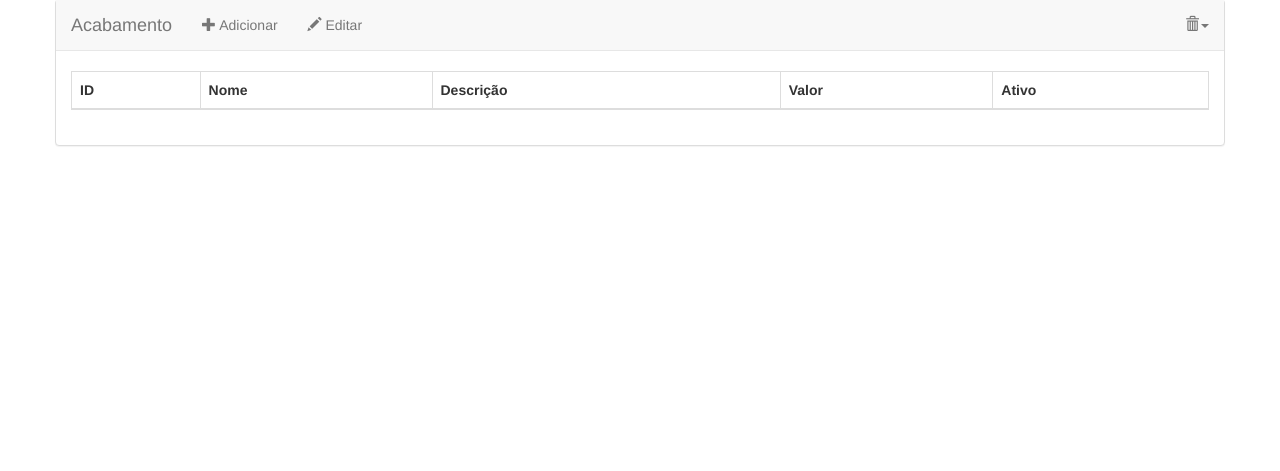
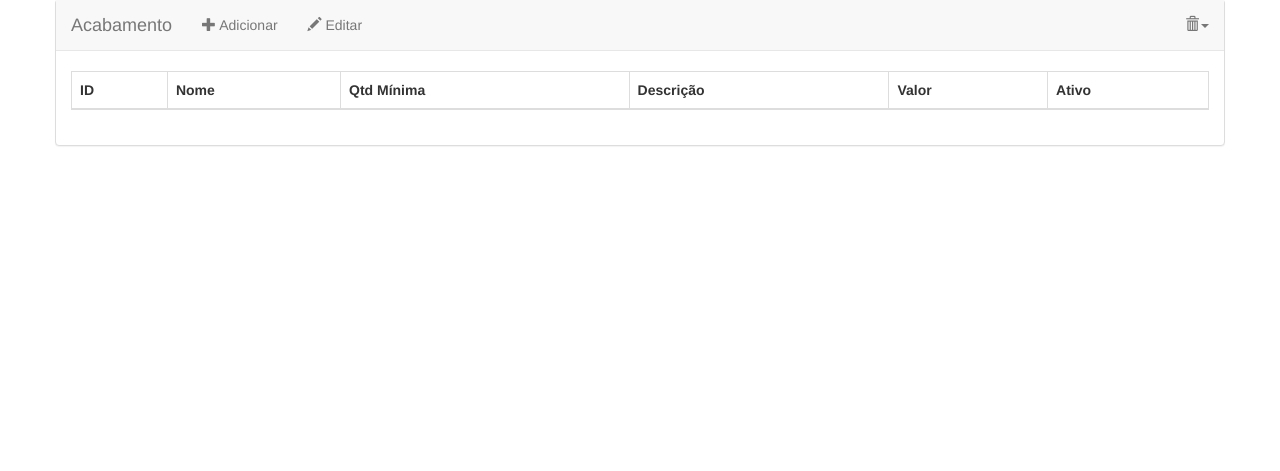
Before and after one commit to fellipe-pinheiro/Padrao, a CodeIgniter app: page /cgolin/acabamento in a window 1280 px wide. Shown: the part 91-562 px from the top of the page. Run offline with CodeIgniter, Linux system fonts and the light colour scheme; the visitor is signed in with stand-in values (Sample User, id 1); data that the repository does not hold is empty; some libraries are stand-ins or nearby versions.

Commit message:
quantidade mínima do acabamento
- CRUD completo
- Orçamento completo

```diff
--- a/application/controllers/Acabamento.php
+++ b/application/controllers/Acabamento.php
@@ -27,6 +27,7 @@ class Acabamento extends CI_Controller {
                 'DT_RowId' => $item->id,
                 'id' => $item->id,
                 'nome' => $item->nome,
+                'qtd_minima' => $item->qtd_minima,
                 'descricao' => $item->descricao,
                 'valor' => $item->valor,
                 'ativo' => $item->ativo,
@@ -94,6 +95,7 @@ class Acabamento extends CI_Controller {
         $dados = array(
             'id' => empty($this->input->post('id')) ? null:$this->input->post('id'),
             'nome' => $this->input->post('nome'),
+            'qtd_minima' => $this->input->post('qtd_minima'),
             'descricao' => $this->input->post('descricao'),
             'valor' => decimal_to_db($this->input->post('valor')),
             'ativo' => empty($this->input->post('ativo')) ? 0 : $this->input->post('ativo'),
@@ -107,6 +109,7 @@ class Acabamento extends CI_Controller {
         $this->form_validation->set_rules('nome', 'Nome', 'trim|required|max_length[50]');
         $this->form_validation->set_rules('descricao', 'Descrição', 'trim');
         $this->form_validation->set_message('decimal_positive', 'O valor não pode ser menor que 0 (zero)');
+        $this->form_validation->set_rules('qtd_minima', 'Quantidade mínima', 'trim|required|numeric|is_natural_no_zero|no_leading_zeroes');
         $this->form_validation->set_rules('valor', 'Valor', 'trim|required|decimal_positive');
         $this->form_validation->set_message('validar_boolean', 'O Ativo deve ser um valor entre 0 e 1');
         $this->form_validation->set_rules('ativo', 'Ativo', 'trim|validar_boolean');
--- a/application/models/Acabamento_m.php
+++ b/application/models/Acabamento_m.php
@@ -6,17 +6,18 @@ class Acabamento_m extends CI_Model {
 
     var $id;
     var $nome;
+    var $qtd_minima;
     var $descricao;
     var $valor;
     var $ativo;
     // Ajax
     var $table = 'acabamento';
-    var $column_order = array('id', 'nome', 'descricao', 'valor', 'ativo');
+    var $column_order = array('id', 'nome', 'qtd_minima', 'descricao', 'valor', 'ativo');
     var $column_search = array('nome', 'descricao');
     var $order = array('id'=>'asc');
 
     private function get_datatables_query() {
-        $this->db->select('id,nome,descricao,CONCAT("R$ ", format(valor,2,"pt_BR")) as valor,ativo');
+        $this->db->select('id,nome,qtd_minima,descricao,CONCAT("R$ ", format(valor,2,"pt_BR")) as valor,ativo');
         $this->db->from($this->table);
         $i = 0;
 
@@ -106,6 +107,7 @@ class Acabamento_m extends CI_Model {
             $object = new Acabamento_m();
             $object->id = $value['id'];
             $object->nome = $value['nome'];
+            $object->qtd_minima = $value['qtd_minima'];
             $object->descricao = $value['descricao'];
             $object->valor = $value['valor'];
             $object->ativo = $value['ativo'];
--- a/application/views/acabamento/lista.php
+++ b/application/views/acabamento/lista.php
@@ -49,6 +49,7 @@ defined('BASEPATH') OR exit('No direct script access allowed');
                             <tr>
                                 <th>ID</th>
                                 <th>Nome</th>
+                                <th>Qtd Mínima</th>
                                 <th>Descrição</th>
                                 <th>Valor</th>
                                 <th>Ativo</th>
@@ -86,15 +87,23 @@ defined('BASEPATH') OR exit('No direct script access allowed');
                             </div>
                         </div>
                         <!--nome-->
-                        <div class="col-sm-6">
+                        <div class="col-sm-4">
                             <div class="form-group input-padding">
                                 <label for="nome" class="control-label">Nome:</label>
                                 <input type="text" name="nome" id="nome" class="form-control" required="required" placeholder="Nome do acabamento" pattern=".{1,50}" title="Máximo de 50 caracteres">
                                 <span class="help-block"></span>
                             </div>
                         </div>
+                        <!--qtd_minima-->
+                        <div class="col-sm-4">
+                            <div class="form-group input-padding">
+                                <label for="qtd_minima" class="control-label">Quantidade mínima:</label>
+                                <input type="number" name="qtd_minima" id="qtd_minima" step="1" min="1" class="form-control" value="" required="required" title="Quantidade mínima" placeholder="Quantidade mínima">
+                                <span class="help-block"></span>
+                            </div>
+                        </div>
                         <!--valor-->
-                        <div class="col-sm-6">
+                        <div class="col-sm-4">
                             <div class="form-group input-padding">
                                 <label for="valor" class="control-label">Valor:</label>
                                 <input type="number" name="valor" step="0.01" min="0" class="form-control" value="" required="required" placeholder="Valor">
@@ -179,7 +188,8 @@ defined('BASEPATH') OR exit('No direct script access allowed');
             columns: [
                 {data: "id","visible": false},
                 {data: "nome","visible": true},
-                {data: "descricao","visible": false},
+                {data: "qtd_minima", "visible": true, "orderable": false},
+                {data: "descricao","visible": false, "orderable": false},
                 {data: "valor","visible": true},
                 {data: "ativo","visible": true}
             ]
```
Also changed, not shown: application/models/Container_acabamento_m.php (+4 -5 lines), sql_migration/localhost_convite_modelo_estrutura.sql (+29 -7 lines).
